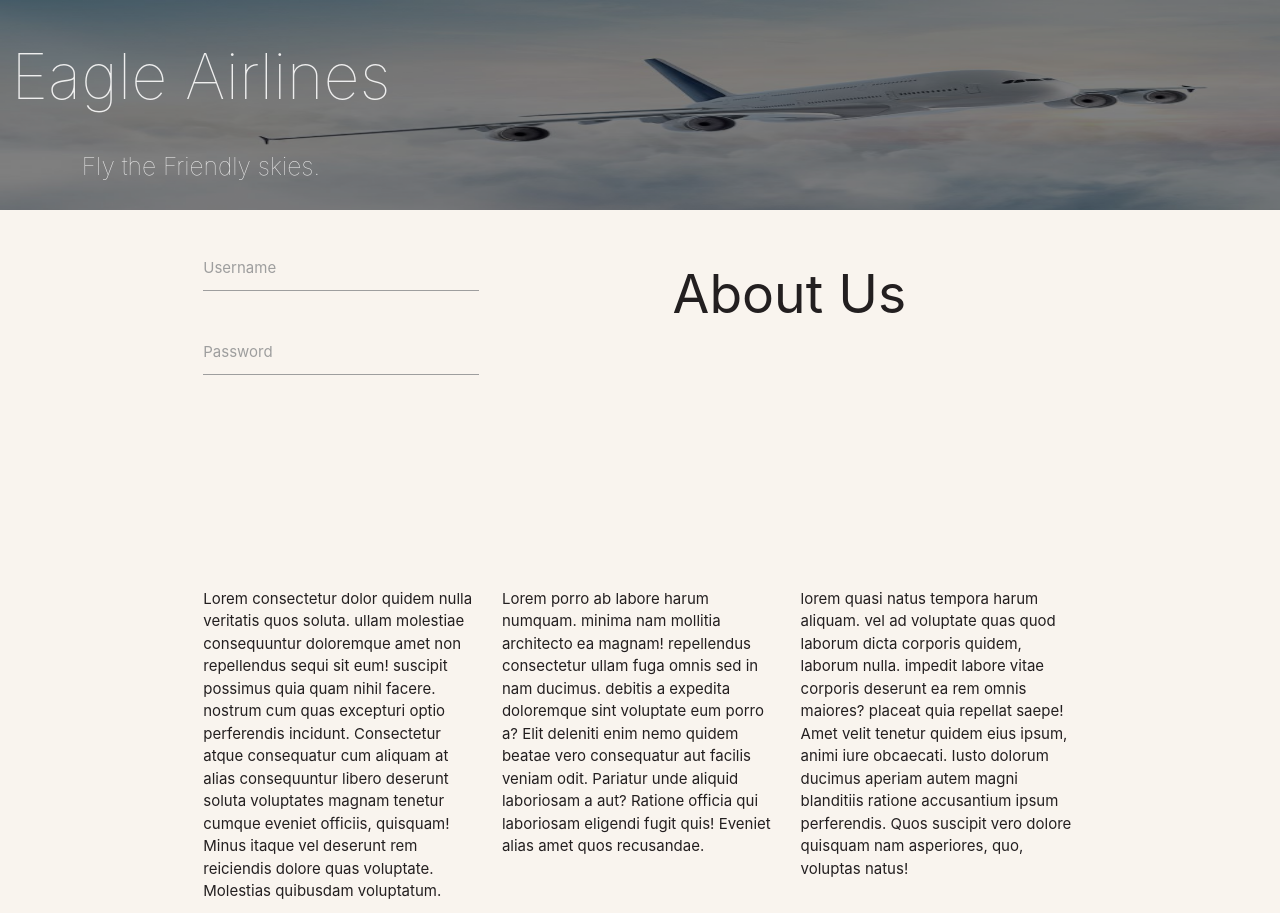
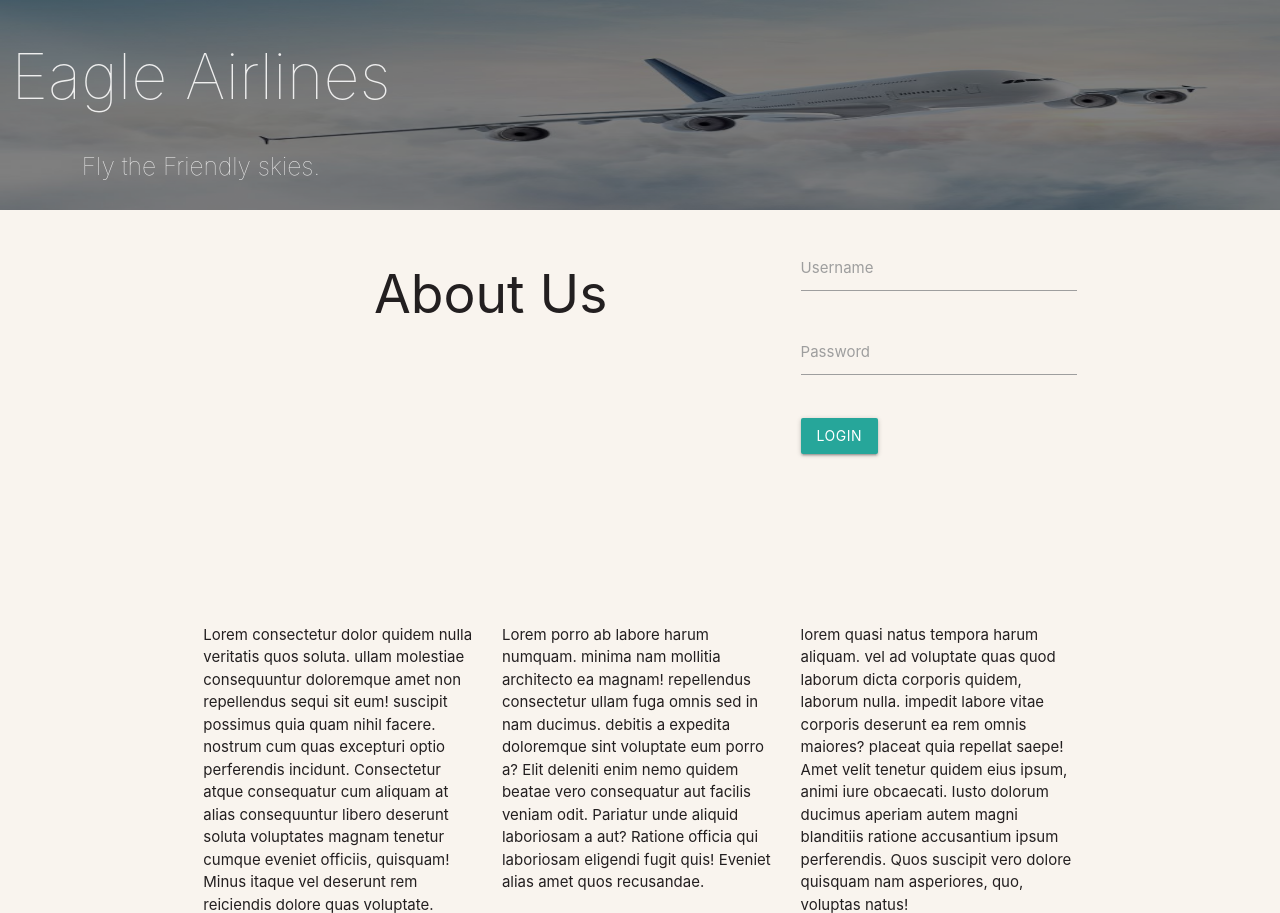
Before and after one commit to emoosx/eagleair, a Django app: template website/templates/index.html in a window 1280 px wide. Shown: the part 64-977 px from the top of the page. Run offline with Django 3.2, Linux system fonts and the light colour scheme; the template is opened without the code that fills it, so the values that code supplies are empty, except form fields; tables that the repository leaves empty hold one stand-in row (values such as "Sample post"); form fields are guessed from the names that the template uses; style sheets or scripts are compiled from the project's sources; some libraries are stand-ins or nearby versions.

Commit message:
Add login form

```diff
--- a/eagleair/settings/base.py
+++ b/eagleair/settings/base.py
@@ -84,3 +84,6 @@ SASS_PROCESSOR_ENABLED = False
 SASS_PROCESSOR_ROOT = (
     os.path.join(PROJECT_ROOT, 'static')
 )
+
+LOGIN_URL = 'django.contrib.auth.views.login'
+LOGIN_REDIRECT_URL = '/'
--- a/website/templates/index.html
+++ b/website/templates/index.html
@@ -15,24 +15,35 @@
         </div>
 
       <div class="container">
+
+
         <div class="row">
-          <form class="col s12 m4 login-form">
-            <div class="row">
-              <div class="input-field col s12">
-                <input id="username" class="validate" type="text">
-                <label for="" form="username">Username</label>
-              </div>
-              <div class="input-field col s12">
-                <input id="password" class="validate" type="password">
-                <label for="" form="password">Password</label>
-              </div>
-            </div>
-          </form>
 
           <section class="col s12 m8">
             <h2 class="header center">About Us</h2>
           </section>
 
+          <form class="col s12 m4 login-form" method="post" action=".">
+            {% csrf_token %}
+            <div class="row">
+              <div class="input-field col s12">
+                {{ form.username }}
+                {{ form.username.label_tag }}
+              </div>
+              <div class="input-field col s12">
+                {{ form.password }}
+                {{ form.password.label_tag }}
+              </div>
+            </div>
+        {% if form.errors %}
+        <p class="form-errors">Your username and password didn't match. Please try again.</p>
+        {% endif %}
+
+        <button class="btn waves-effect waves-light" type="submit" name="action">Login
+        </button>
+
+
+          </form>
 
 
 
--- a/website/urls.py
+++ b/website/urls.py
@@ -1,7 +1,9 @@
-from django.conf.urls import patterns, url
+from django.conf.urls import patterns, url, include
+from django.contrib.auth.views import login, logout
 from views import IndexView
 
 
 urlpatterns = patterns('',
-    url(r'^$', IndexView.as_view(), name='index')
+    url(r'^$', login, {'template_name': 'index.html'}, name='index'),
+    url(r'^login/$', login, {'template_name': 'index.html'}, name='login'),
 )
```
Also changed, not shown: website/views.py (+7 -0 lines).
